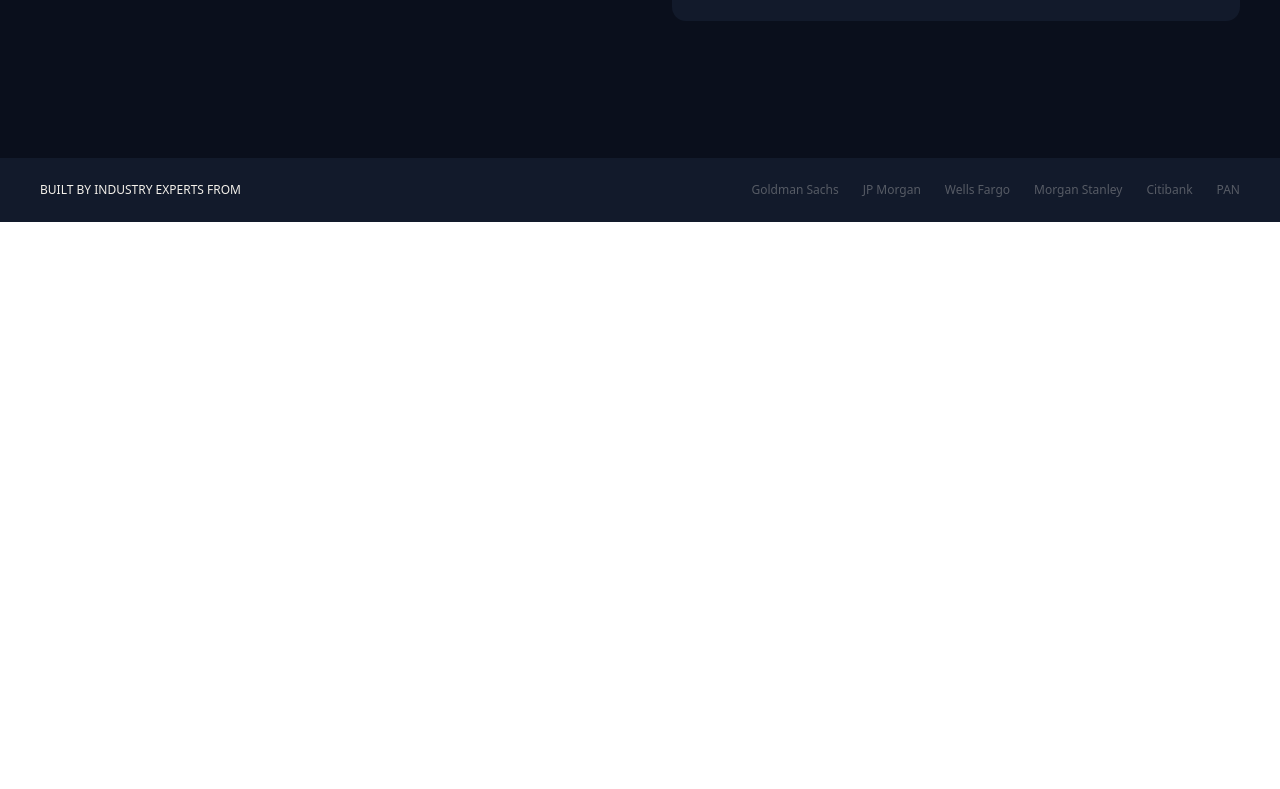
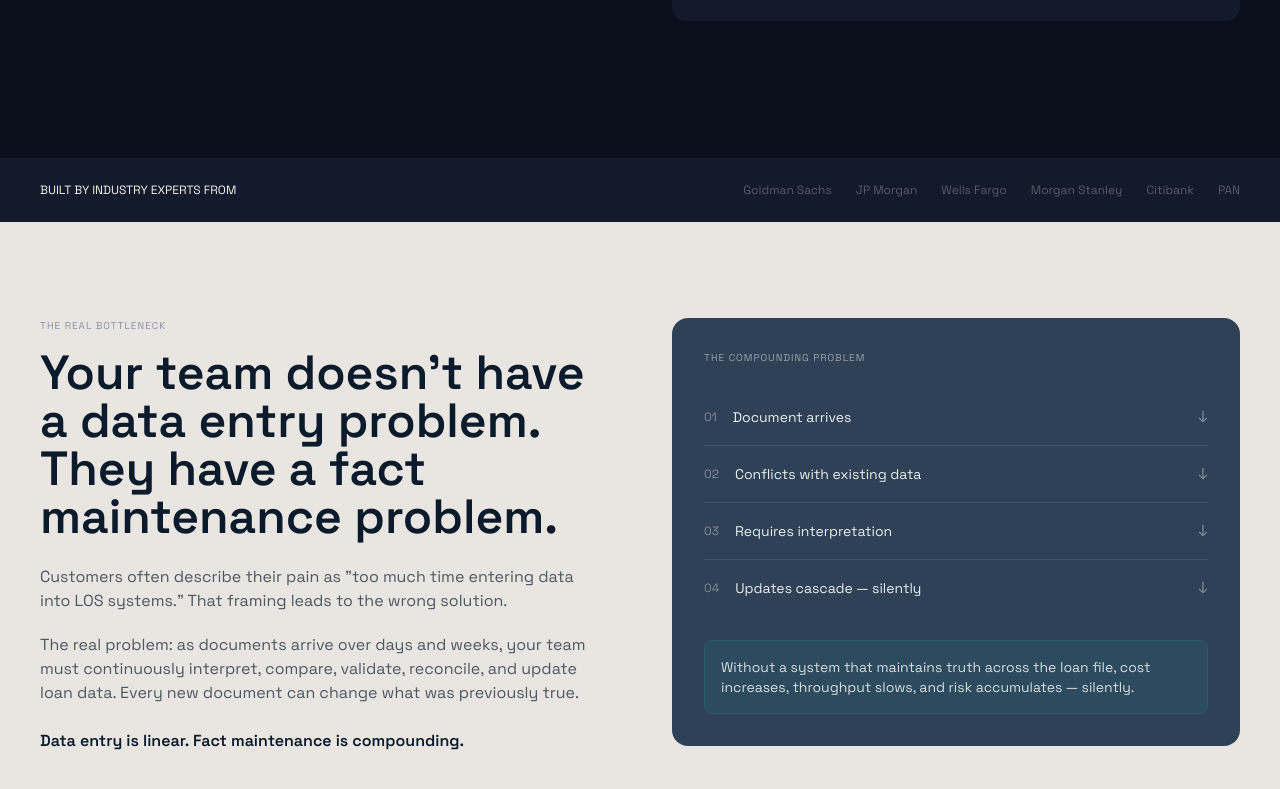
Before and after one commit to mtforstartups-hub/converge, a Next.js app: page / in a window 1280 px wide. Shown: the part 543-1332 px from the top of the page. Before the commit the page ends 800 px from the top, so only its background shows below. Built offline with nearby package versions, Linux system fonts and the light colour scheme.

Commit message:
Added problems section

```diff
--- a/app/globals.css
+++ b/app/globals.css
@@ -11,4 +11,7 @@
   --color-primary: #0a0f1c;
   --color-accent: #0d7d71;
   --color-font: #f4f1eb;
+
+  --font-space-grotesk: var(--font-space-grotesk);
+  --font-sans: var(--font-space-grotesk);
 }
--- a/app/layout.tsx
+++ b/app/layout.tsx
@@ -1,10 +1,15 @@
 import type { Metadata } from "next";
-import { Fraunces } from "next/font/google";
+import { Fraunces, Space_Grotesk } from "next/font/google";
 import "./globals.css";
 import Header from "@/components/Header";
 
 const fraunces = Fraunces({
   variable: "--font-fraunces",
+  subsets: ["latin"],
+});
+
+const spaceGrotesk = Space_Grotesk({
+  variable: "--font-space-grotesk",
   subsets: ["latin"],
 });
 
@@ -20,7 +25,10 @@ export default function RootLayout({
   children: React.ReactNode;
 }>) {
   return (
-    <html lang="en" className={`${fraunces.variable} h-full antialiased`}>
+    <html
+      lang="en"
+      className={`${fraunces.variable} ${spaceGrotesk.variable} h-full antialiased`}
+    >
       <body className="min-h-full flex flex-col">
         <Header />
         <main>{children}</main>
--- a/app/page.tsx
+++ b/app/page.tsx
@@ -1,9 +1,11 @@
 import Hero from "@/components/homepage/Hero";
+import ProblemSection from "@/components/homepage/ProblemSection";
 
 export default function Home() {
   return (
     <>
       <Hero />
+      <ProblemSection />
     </>
   );
 }
--- /dev/null
+++ b/components/homepage/ProblemSection.tsx
@@ -0,0 +1,70 @@
+export default function ProblemSection() {
+  const steps = [
+    "Document arrives",
+    "Conflicts with existing data",
+    "Requires interpretation",
+    "Updates cascade — silently",
+  ];
+
+  return (
+    <section className="w-full bg-[#E9E6E1]">
+      <div className="max-w-7xl mx-auto px-4 sm:px-6 lg:px-10 py-16 lg:py-24 grid lg:grid-cols-2 gap-10 lg:gap-16 items-start">
+        {/* LEFT CONTENT */}
+        <div>
+          <p className="text-[10px] tracking-widest uppercase text-[#8A94A6] mb-4">
+            The real bottleneck
+          </p>
+
+          <h2 className="text-3xl sm:text-4xl lg:text-5xl font-semibold text-[#0B1B2B]  mb-6 font-sans">
+            Your team doesn’t have a data entry problem. They have a fact
+            maintenance problem.
+          </h2>
+
+          <p className="text-base text-[#0B1B2B]/70 mb-5 max-w-xl">
+            Customers often describe their pain as "too much time entering data
+            into LOS systems." That framing leads to the wrong solution.
+          </p>
+
+          <p className="text-base text-[#0B1B2B]/70 mb-6 max-w-xl">
+            The real problem: as documents arrive over days and weeks, your team
+            must continuously interpret, compare, validate, reconcile, and
+            update loan data. Every new document can change what was previously
+            true.
+          </p>
+
+          <p className="text-base font-semibold text-[#0B1B2B]">
+            Data entry is linear. Fact maintenance is compounding.
+          </p>
+        </div>
+
+        {/* RIGHT CARD */}
+        <div className="bg-[#2F4156] text-white rounded-2xl p-5 sm:p-6 lg:p-8">
+          <p className="text-[10px] tracking-widest uppercase text-white/50 mb-6">
+            The compounding problem
+          </p>
+
+          <div className="divide-y divide-white/10">
+            {steps.map((step, i) => (
+              <div key={i} className="flex items-center justify-between py-4">
+                <div className="flex items-center gap-4">
+                  <span className="text-xs text-white/40">
+                    {String(i + 1).padStart(2, "0")}
+                  </span>
+                  <span className="text-sm text-white/90">{step}</span>
+                </div>
+
+                <span className="text-white/40">↓</span>
+              </div>
+            ))}
+          </div>
+
+          {/* Bottom Highlight */}
+          <div className="mt-6 bg-[#2A5B6A]/40 border border-[#2A5B6A] rounded-lg p-4 text-sm text-white/80">
+            Without a system that maintains truth across the loan file, cost
+            increases, throughput slows, and risk accumulates — silently.
+          </div>
+        </div>
+      </div>
+    </section>
+  );
+}
```
